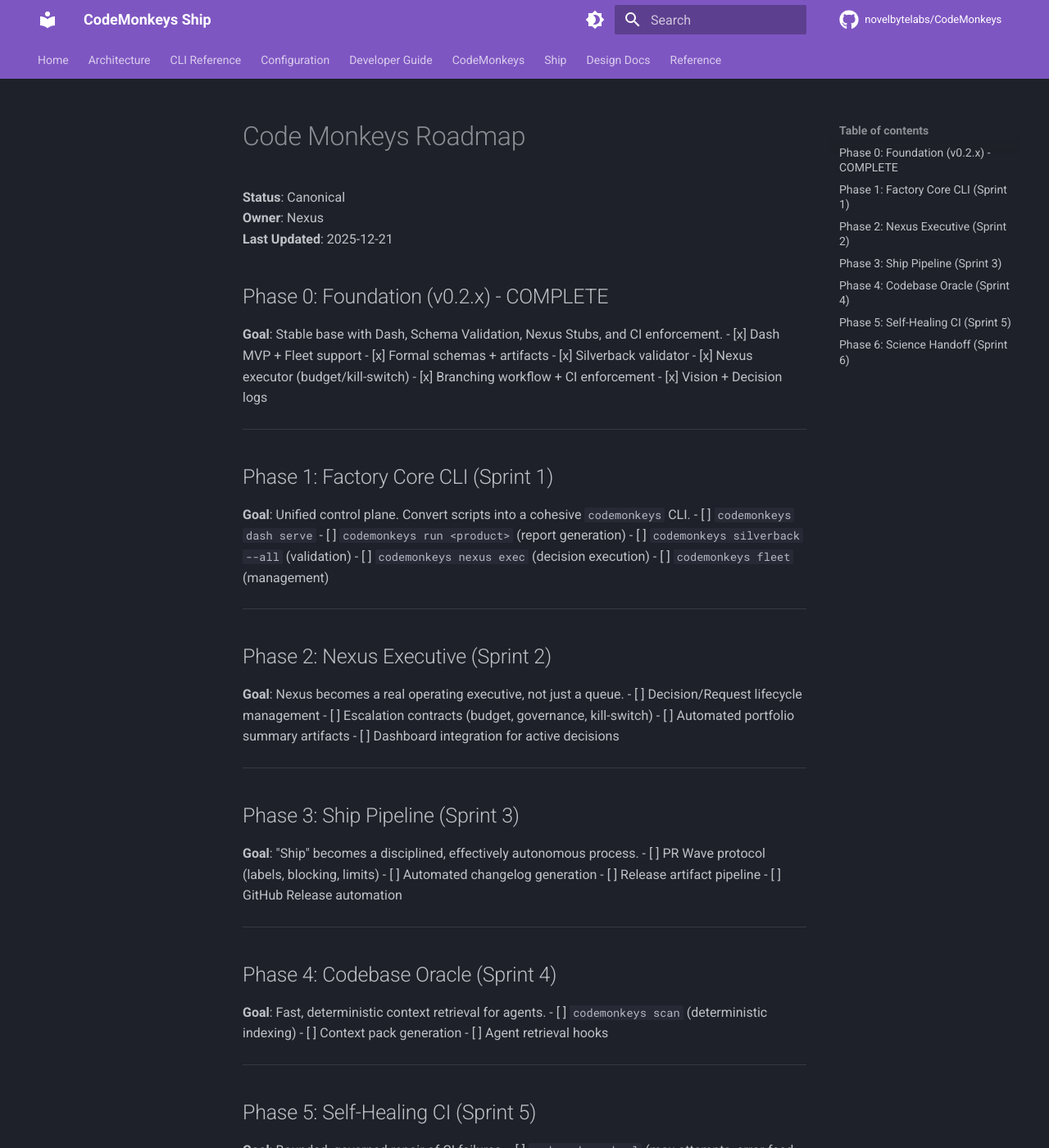
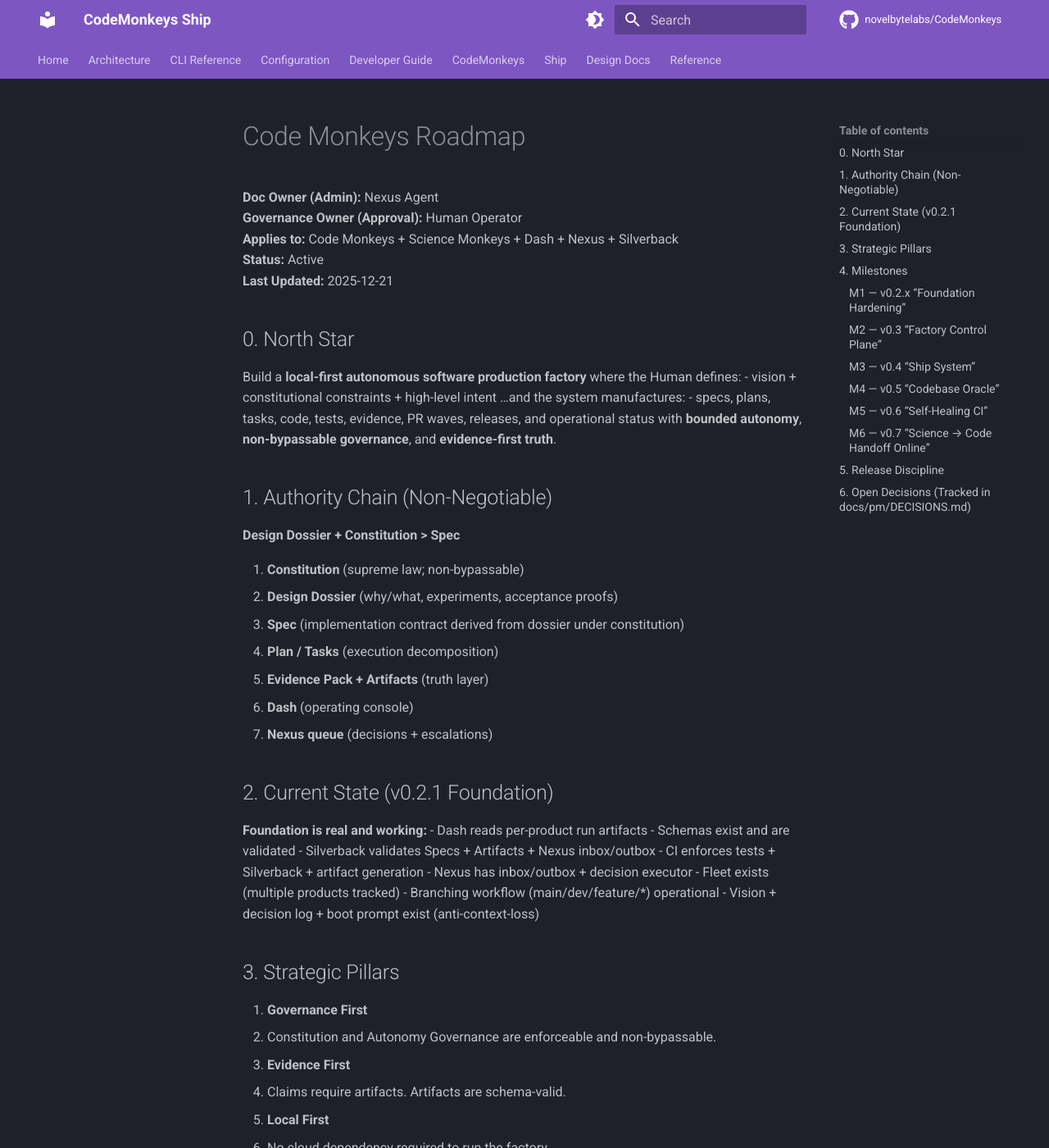
Before and after one commit to novelbytelabs/CodeMonkeys, an MkDocs documentation site: the page built from docs/pm/ROADMAP.md, in a window 1280 px wide and 1400 px high. Shown: the whole window at 82% size. Built offline with MkDocs 1.6.1 and Material for MkDocs 9.7.7, drawn with Linux system fonts in a browser that asks for light colours; comment, search, counter and statistics services are not loaded; some of the changed text lies outside the part shown.

Commit message:
docs: update roadmap and backlog with revised authority chain (Dossier > Spec)

```diff
--- a/docs/pm/ROADMAP.md
+++ b/docs/pm/ROADMAP.md
@@ -1,66 +1,104 @@
 # Code Monkeys Roadmap
 
-**Status**: Canonical
-**Owner**: Nexus
-**Last Updated**: 2025-12-21
+**Doc Owner (Admin):** Nexus Agent
+**Governance Owner (Approval):** Human Operator
+**Applies to:** Code Monkeys + Science Monkeys + Dash + Nexus + Silverback
+**Status:** Active
+**Last Updated:** 2025-12-21
 
-## Phase 0: Foundation (v0.2.x) - COMPLETE
-**Goal**: Stable base with Dash, Schema Validation, Nexus Stubs, and CI enforcement.
-- [x] Dash MVP + Fleet support
-- [x] Formal schemas + artifacts
-- [x] Silverback validator
-- [x] Nexus executor (budget/kill-switch)
-- [x] Branching workflow + CI enforcement
-- [x] Vision + Decision logs
+## 0. North Star
 
----
+Build a **local-first autonomous software production factory** where the Human defines:
+- vision + constitutional constraints + high-level intent
+…and the system manufactures:
+- specs, plans, tasks, code, tests, evidence, PR waves, releases, and operational status
+with **bounded autonomy**, **non-bypassable governance**, and **evidence-first truth**.
 
-## Phase 1: Factory Core CLI (Sprint 1)
-**Goal**: Unified control plane. Convert scripts into a cohesive `codemonkeys` CLI.
-- [ ] `codemonkeys dash serve`
-- [ ] `codemonkeys run <product>` (report generation)
-- [ ] `codemonkeys silverback --all` (validation)
-- [ ] `codemonkeys nexus exec` (decision execution)
-- [ ] `codemonkeys fleet` (management)
+## 1. Authority Chain (Non-Negotiable)
 
----
+**Design Dossier + Constitution > Spec**
 
-## Phase 2: Nexus Executive (Sprint 2)
-**Goal**: Nexus becomes a real operating executive, not just a queue.
-- [ ] Decision/Request lifecycle management
-- [ ] Escalation contracts (budget, governance, kill-switch)
-- [ ] Automated portfolio summary artifacts
-- [ ] Dashboard integration for active decisions
+1. **Constitution** (supreme law; non-bypassable)
+2. **Design Dossier** (why/what, experiments, acceptance proofs)
+3. **Spec** (implementation contract derived from dossier under constitution)
+4. **Plan / Tasks** (execution decomposition)
+5. **Evidence Pack + Artifacts** (truth layer)
+6. **Dash** (operating console)
+7. **Nexus queue** (decisions + escalations)
 
----
+## 2. Current State (v0.2.1 Foundation)
 
-## Phase 3: Ship Pipeline (Sprint 3)
-**Goal**: "Ship" becomes a disciplined, effectively autonomous process.
-- [ ] PR Wave protocol (labels, blocking, limits)
-- [ ] Automated changelog generation
-- [ ] Release artifact pipeline
-- [ ] GitHub Release automation
+**Foundation is real and working:**
+- Dash reads per-product run artifacts
+- Schemas exist and are validated
+- Silverback validates Specs + Artifacts + Nexus inbox/outbox
+- CI enforces tests + Silverback + artifact generation
+- Nexus has inbox/outbox + decision executor
+- Fleet exists (multiple products tracked)
+- Branching workflow (main/dev/feature/*) operational
+- Vision + decision log + boot prompt exist (anti-context-loss)
 
----
+## 3. Strategic Pillars
 
-## Phase 4: Codebase Oracle (Sprint 4)
-**Goal**: Fast, deterministic context retrieval for agents.
-- [ ] `codemonkeys scan` (deterministic indexing)
-- [ ] Context pack generation
-- [ ] Agent retrieval hooks
+1. **Governance First**
+   - Constitution and Autonomy Governance are enforceable and non-bypassable.
+2. **Evidence First**
+   - Claims require artifacts. Artifacts are schema-valid.
+3. **Local First**
+   - No cloud dependency required to run the factory.
+4. **Fleet First**
+   - System scales across many products without manual babysitting.
+5. **Bounded Autonomy**
+   - Budgets + stop rules + kill switch always apply.
 
----
+## 4. Milestones
 
-## Phase 5: Self-Healing CI (Sprint 5)
-**Goal**: Bounded, governed repair of CI failures.
-- [ ] `codemonkeys heal` (max attempts, error-feed only)
-- [ ] Repair evidence artifacts
-- [ ] Escalation on failure (fail closed)
+### M1 — v0.2.x “Foundation Hardening”
+**Goal:** tighten correctness + remove bootstrap shortcuts while keeping velocity.
+- Branch protection fully enabled (dev/main)
+- Warning policy formalized (dev warnings ok; main warnings fail)
+- Spec readiness: mandatory sections non-empty for merge to main
+- Dash: fleet status is reliable and clear
 
----
+### M2 — v0.3 “Factory Control Plane”
+**Goal:** one official interface that agents + humans use.
+- `codemonkeys` CLI wraps all factory operations
+- CLI becomes the CI entrypoint (not ad-hoc scripts)
+- Fleet commands: list/register/status/run
+- Nexus commands: validate/exec/escalate
 
-## Phase 6: Science Handoff (Sprint 6)
-**Goal**: Bring Science Monkeys online via formal contracts.
-- [ ] Design Dossier intake pipeline
-- [ ] Science artifacts in Dash
-- [ ] Spec generation from dossiers
+### M3 — v0.4 “Ship System”
+**Goal:** PR wave + release manufacturing becomes routine.
+- PR wave policy enforced (max PRs per wave, label gating)
+- Release artifacts (changelog + release notes) become mandatory evidence
+- Dash displays last release + release evidence links
+
+### M4 — v0.5 “Codebase Oracle”
+**Goal:** deterministic local indexing + context pack generation.
+- `codemonkeys scan` generates deterministic graph + hash
+- Context packs for fresh model instances
+- “Resume protocol” validated end-to-end
+
+### M5 — v0.6 “Self-Healing CI”
+**Goal:** bounded auto-repair that cannot jailbreak governance.
+- max attempts enforced
+- structured error feed only
+- forbidden paths protected (workflows, secrets, manifests)
+- healing produces evidence artifacts
+
+### M6 — v0.7 “Science → Code Handoff Online”
+**Goal:** Science Monkeys generate Design Dossiers that Code Monkeys can manufacture into products.
+- Dossier intake creates spec skeleton + acceptance proofs
+- Dash shows dossier-driven product pipeline state
+
+## 5. Release Discipline
+
+- `dev` = integration branch (CI required)
+- `main` = stable release branch (PR required + CI required + stricter policy)
+- All major changes occur on `feature/*` branches → PR → `dev` → release PR → `main`
+
+## 6. Open Decisions (Tracked in docs/pm/DECISIONS.md)
+
+- Warning policy (dev vs main)
+- Constitution refactor strategy (universal vs appendices)
+- When to flip from “bootstrap evidence allowed” to “production evidence required”
```
Also changed, not shown: docs/pm/GOVERNED_DOCS.md (added, +36 -0 lines), docs/pm/MASTER_BACKLOG.md (+132 -46 lines).
